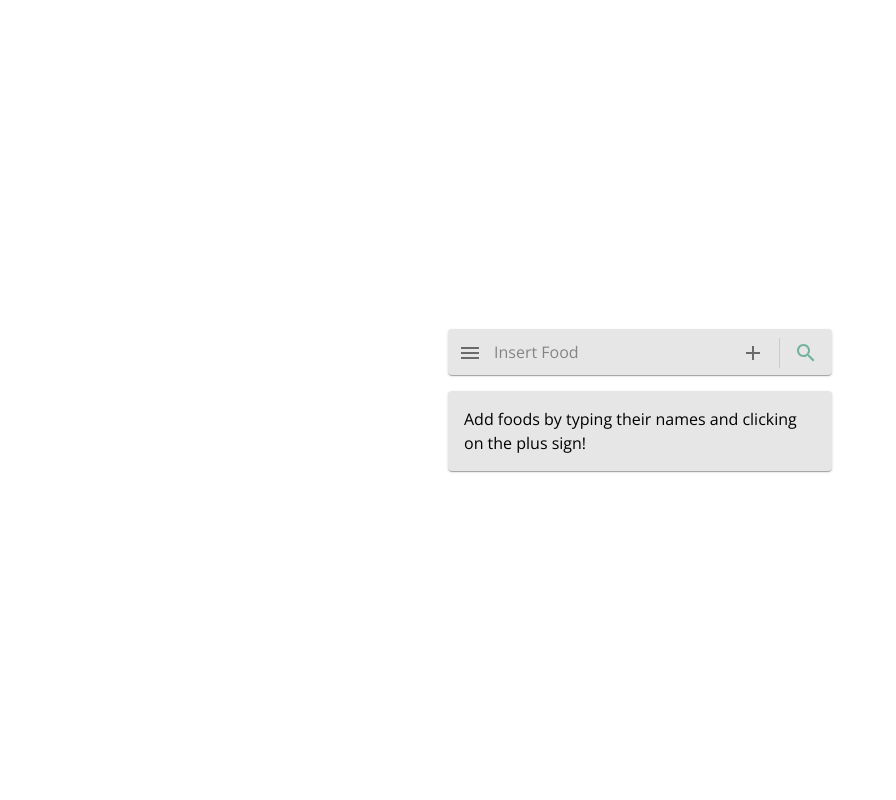
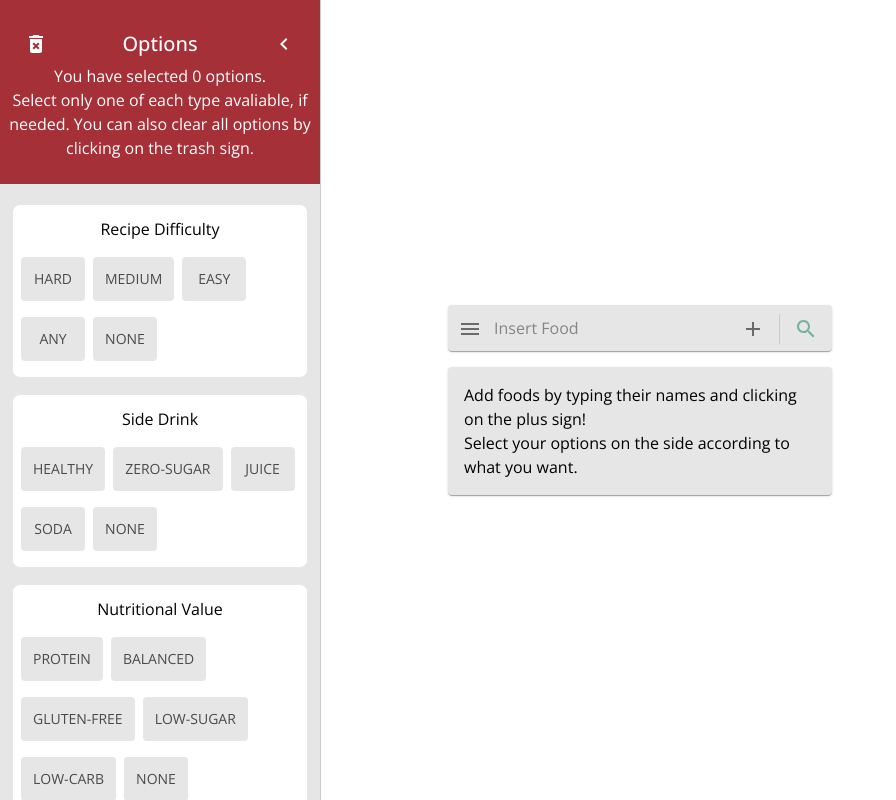
Before and after one commit to rrleticia/PROJETO-PLN, a React (Vite) app in the folder pln-frontend/: page /search in a window 1280 px wide. Shown: the whole page, without its empty margins (0-896 px from the left). Built offline with nearby package versions, Linux system fonts and the light colour scheme.

Commit message:
Added some informations for use

```diff
--- a/pln-frontend/src/pages/recipe/RecipePage.tsx
+++ b/pln-frontend/src/pages/recipe/RecipePage.tsx
@@ -1,10 +1,7 @@
 import {
-  Alert,
-  AlertTitle,
   Box,
   Button,
   CircularProgress,
-  Dialog,
   Paper,
   Typography,
   useTheme,
--- a/pln-frontend/src/pages/search/SearchPage.tsx
+++ b/pln-frontend/src/pages/search/SearchPage.tsx
@@ -48,7 +48,7 @@ const SearchBar = () => {
   const theme = useTheme();
   const navigate = useNavigate();
 
-  const { toggleMenu } = useAppDrawerContext();
+  const { showMenu, toggleMenu } = useAppDrawerContext();
   const { cart, addToCart } = useAppFoodContext();
   const { sendRequest } = useAppRecipeContext();
 
@@ -116,7 +116,9 @@ const SearchBar = () => {
           />
         </IconButton>
       </Paper>
+
       <DisplayAlert alert={alert} setAlert={setAlert} />
+
       <DisplayFoods />
     </Box>
   );
@@ -163,7 +165,9 @@ const DisplayFoods = () => {
           }}
         >
           <Typography variant='body1' sx={{ display: 'flex' }}>
-            You can remove added foods by removing them from selection.
+            You can remove added foods by unselecting them from below.
+            <br /> Click on the search icon when you are ready to get your
+            recipe!
           </Typography>
           <List>
             {cart.map((item) => (
@@ -174,6 +178,7 @@ const DisplayFoods = () => {
       ) : (
         <Typography variant='body1' sx={{ display: 'flex' }}>
           Add foods by typing their names and clicking on the plus sign!
+          <br /> Select your options on the side according to what you want.
         </Typography>
       )}
     </Paper>
--- a/pln-frontend/src/shared/components/DrawerHeader.tsx
+++ b/pln-frontend/src/shared/components/DrawerHeader.tsx
@@ -86,7 +86,8 @@ export const DrawerHeader: React.FC<IDrawerHeaderProps> = ({
           textAlign: 'center',
         }}
       >
-        Select one of each options avaliable if needed.
+        Select only one of each type avaliable, if needed. You can also clear
+        all options by clicking on the trash sign.
       </Typography>
     </Box>
   );
--- a/pln-frontend/src/shared/contexts/DrawerContext.tsx
+++ b/pln-frontend/src/shared/contexts/DrawerContext.tsx
@@ -3,8 +3,6 @@ import { createContext, useContext, useState } from 'react';
 interface IDrawerContextData {
   showMenu: boolean;
   toggleMenu: () => void;
-  showCart: boolean;
-  toggleCart: () => void;
 }
 
 const DrawerContext = createContext({} as IDrawerContextData);
@@ -20,22 +18,14 @@ interface IDrawerContextProps {
 export const DrawerContextProvider: React.FC<IDrawerContextProps> = ({
   children,
 }) => {
-  const [showMenu, setShowMenu] = useState(false);
-
-  const [showCart, setShowCart] = useState(false);
+  const [showMenu, setShowMenu] = useState(true);
 
   const toggleMenu = () => {
     setShowMenu(showMenu === true ? false : true);
   };
 
-  const toggleCart = () => {
-    setShowCart(showCart === true ? false : true);
-  };
-
   return (
-    <DrawerContext.Provider
-      value={{ showMenu, toggleMenu, showCart, toggleCart }}
-    >
+    <DrawerContext.Provider value={{ showMenu, toggleMenu }}>
       {children}
     </DrawerContext.Provider>
   );
```
